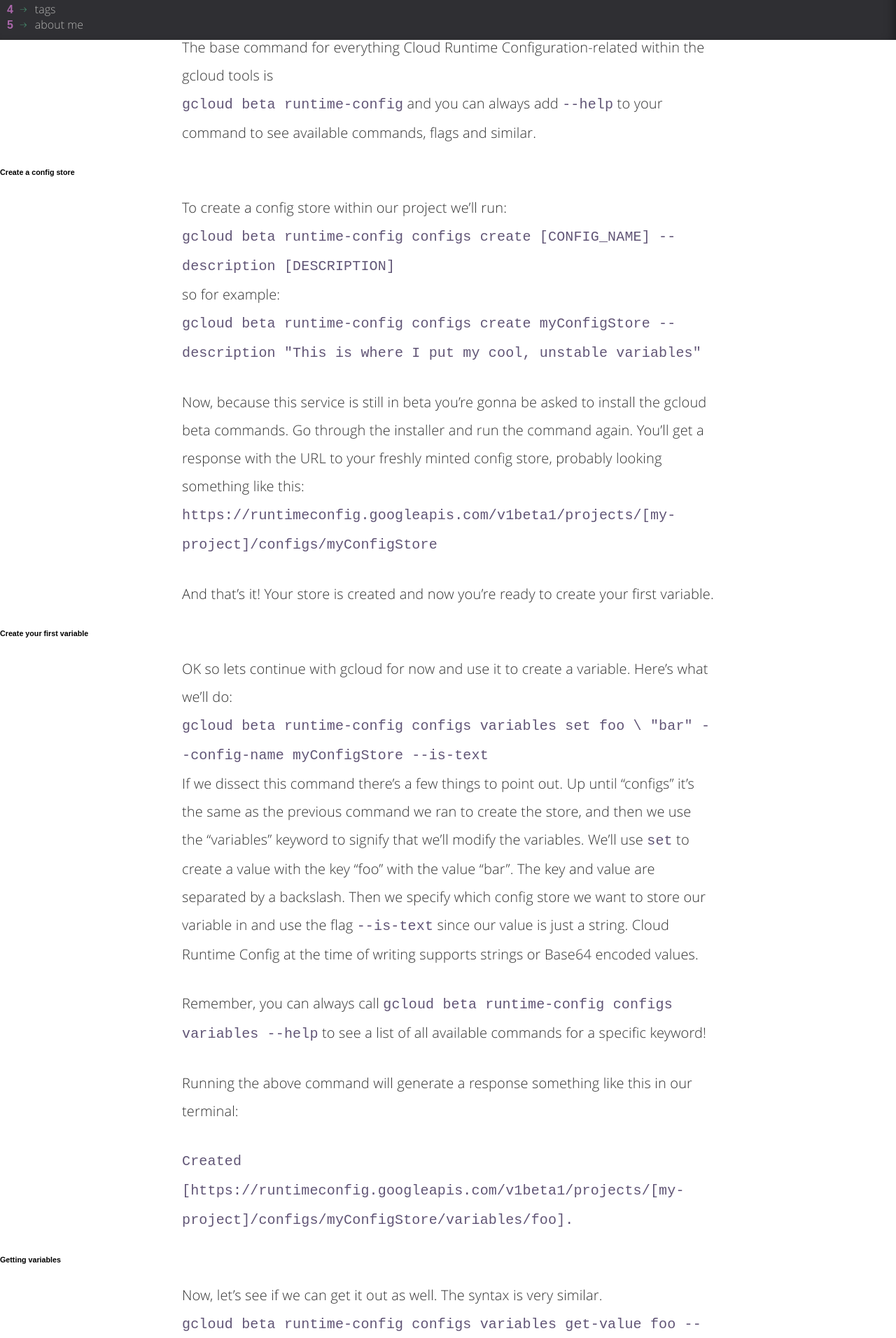
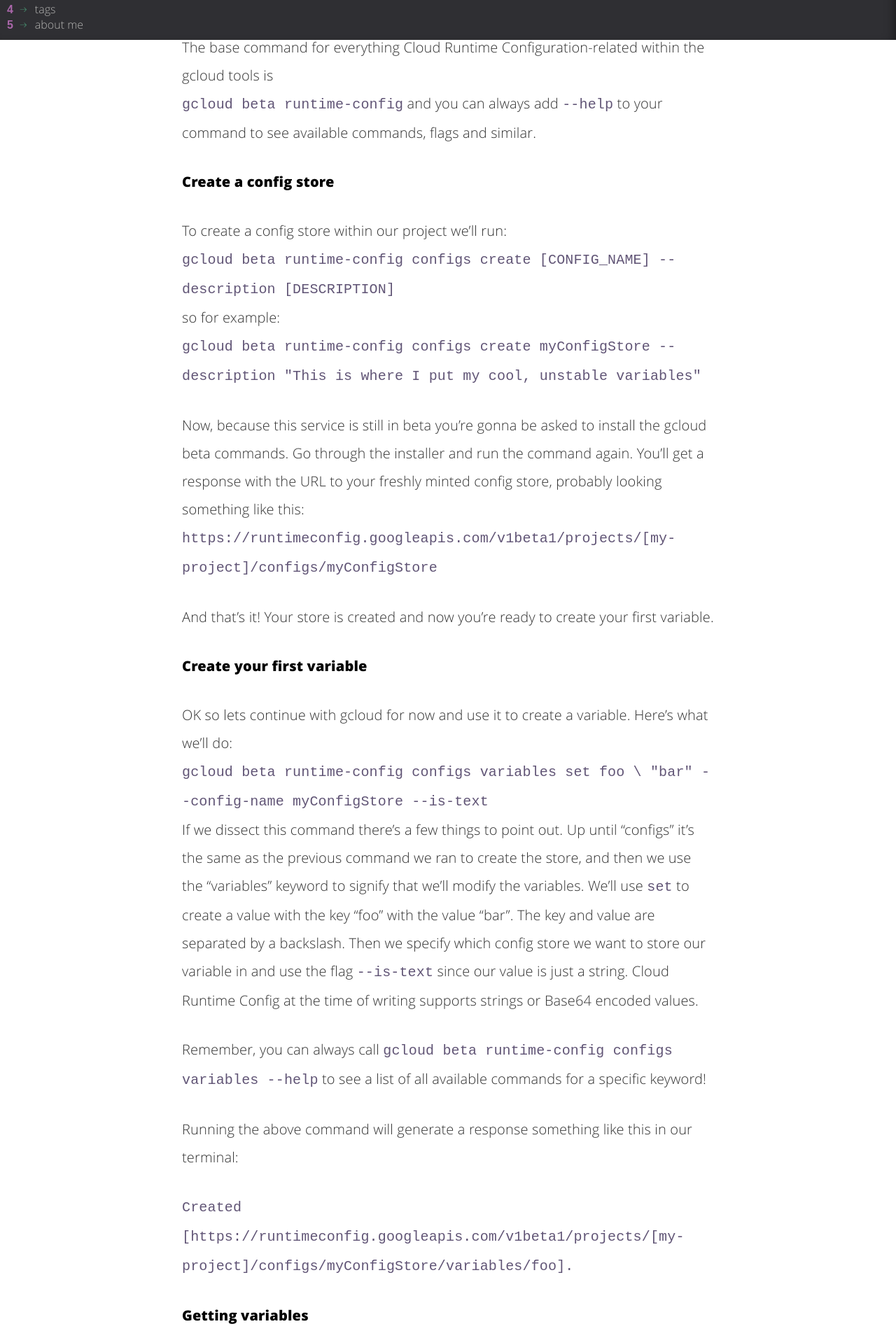
Before and after one commit to cakism/cakism.github.io, a Jekyll site: the page built from _posts/2019-03-04-Kotlin-google-runtime-config.md, in a window 1280 px wide. Shown: the part 1743-3655 px from the top of the page at 70% size. Built offline with Jekyll 4.4.1, drawn with Linux system fonts in a browser that asks for light colours.

Commit message:
fixes n upgrades

```diff
--- a/_posts/2019-03-04-Kotlin-google-runtime-config.md
+++ b/_posts/2019-03-04-Kotlin-google-runtime-config.md
@@ -42,7 +42,7 @@ Now, let's try to create a runtime configuration store inside your project where
 The base command for everything Cloud Runtime Configuration-related within the gcloud tools is
 `gcloud beta runtime-config` and you can always add `--help` to your command to see available commands, flags and similar.
 
-###### Create a config store
+#### Create a config store
 
 To create a config store within our project we'll run:
 `gcloud beta runtime-config configs create [CONFIG_NAME] --description [DESCRIPTION]`
@@ -54,7 +54,7 @@ Now, because this service is still in beta you're gonna be asked to install the
 
 And that's it! Your store is created and now you're ready to create your first variable.
 
-###### Create your first variable
+#### Create your first variable
 
 OK so lets continue with gcloud for now and use it to create a variable. Here's what we'll do:
 `gcloud beta runtime-config configs variables set foo \ "bar" --config-name myConfigStore --is-text`
@@ -67,7 +67,7 @@ Running the above command will generate a response something like this in our te
 
 `Created [https://runtimeconfig.googleapis.com/v1beta1/projects/[my-project]/configs/myConfigStore/variables/foo].`
 
-###### Getting variables
+#### Getting variables
 
 Now, let's see if we can get it out as well. The syntax is very similar.
 `gcloud beta runtime-config configs variables get-value foo --config-name myConfigStore`
@@ -76,7 +76,7 @@ This will hopefully print `bar` just below!
 
 We'll try one more thing before getting started with our Kotlin code, to show a typical use-case.
 
-###### Listing all values
+#### Listing all values
 
 This is handy if you wanna check out what values you have stored so far:
 `gcloud beta runtime-config configs variables list --config-name myConfigStore --values`
@@ -89,7 +89,7 @@ So basically what we will do is to create a serverside app in Kotlin that will t
 
 To achieve this we will use Google's Java library for Runtime Configurator, authorized with a service account over OAUTH2.  Doesn't sound very complicated does it?
 
-###### Getting pre-authorized
+#### Getting pre-authorized
 
 Before we get coding, let's create a service account to be used in our application for authorization.
 
@@ -99,7 +99,7 @@ Before we get coding, let's create a service account to be used in our applicati
 
 3\. Then press next, and in the final step, press Create Key to download your newly forged service account credentials as a JSON-file. Keep this file safe as it's all that's needed to authorize anyone to read your variables from the config store! Create a new folder within your `resources` folder and put your credentials file there.
 
-###### Our application
+#### Our application
 
 We should only need a single dependency for our project, the Cloud Runtime Configuration Java lib. Add the following line to your build.gradle.kts
 
```
Also changed, not shown: package.json (+12 -12 lines), 1 other file.
